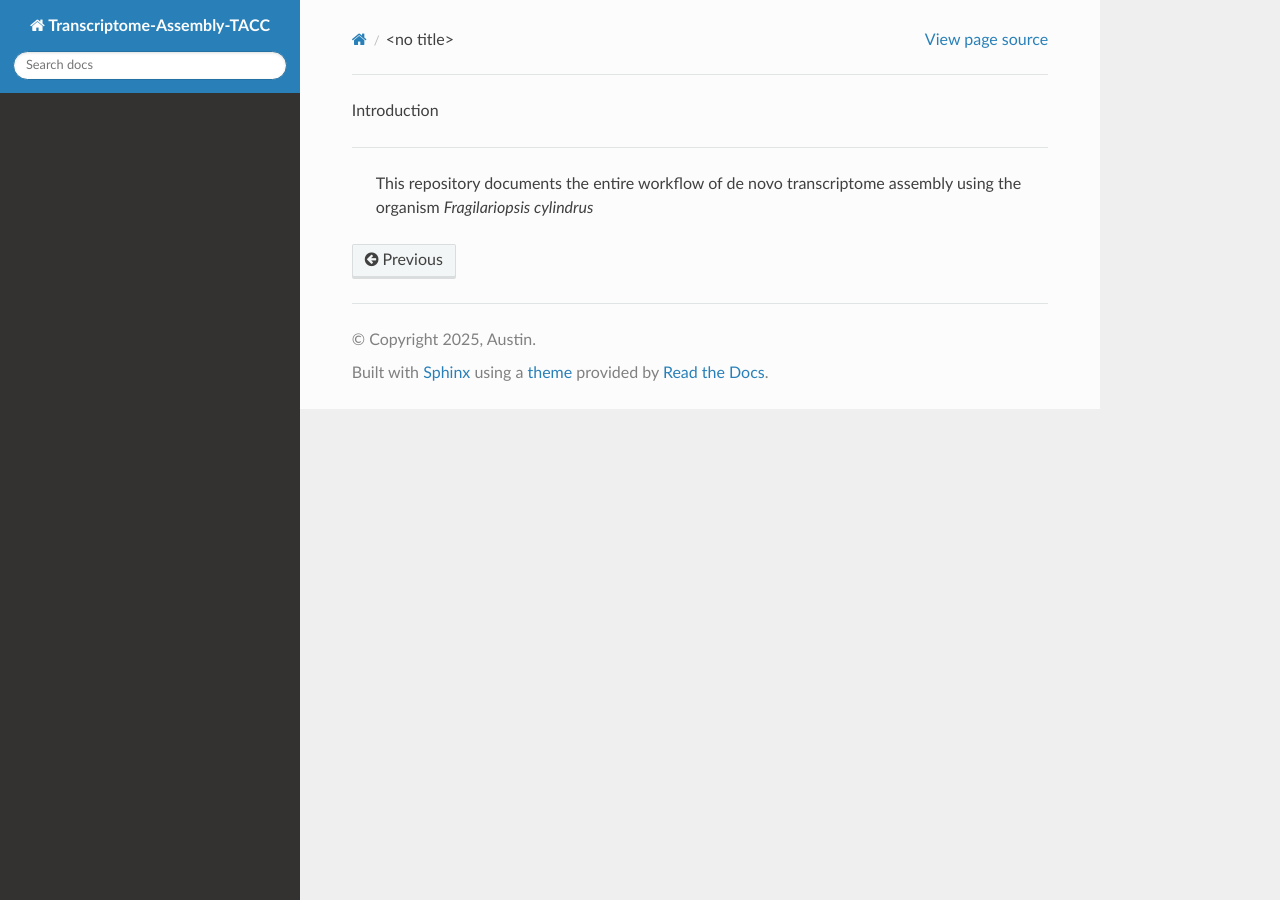
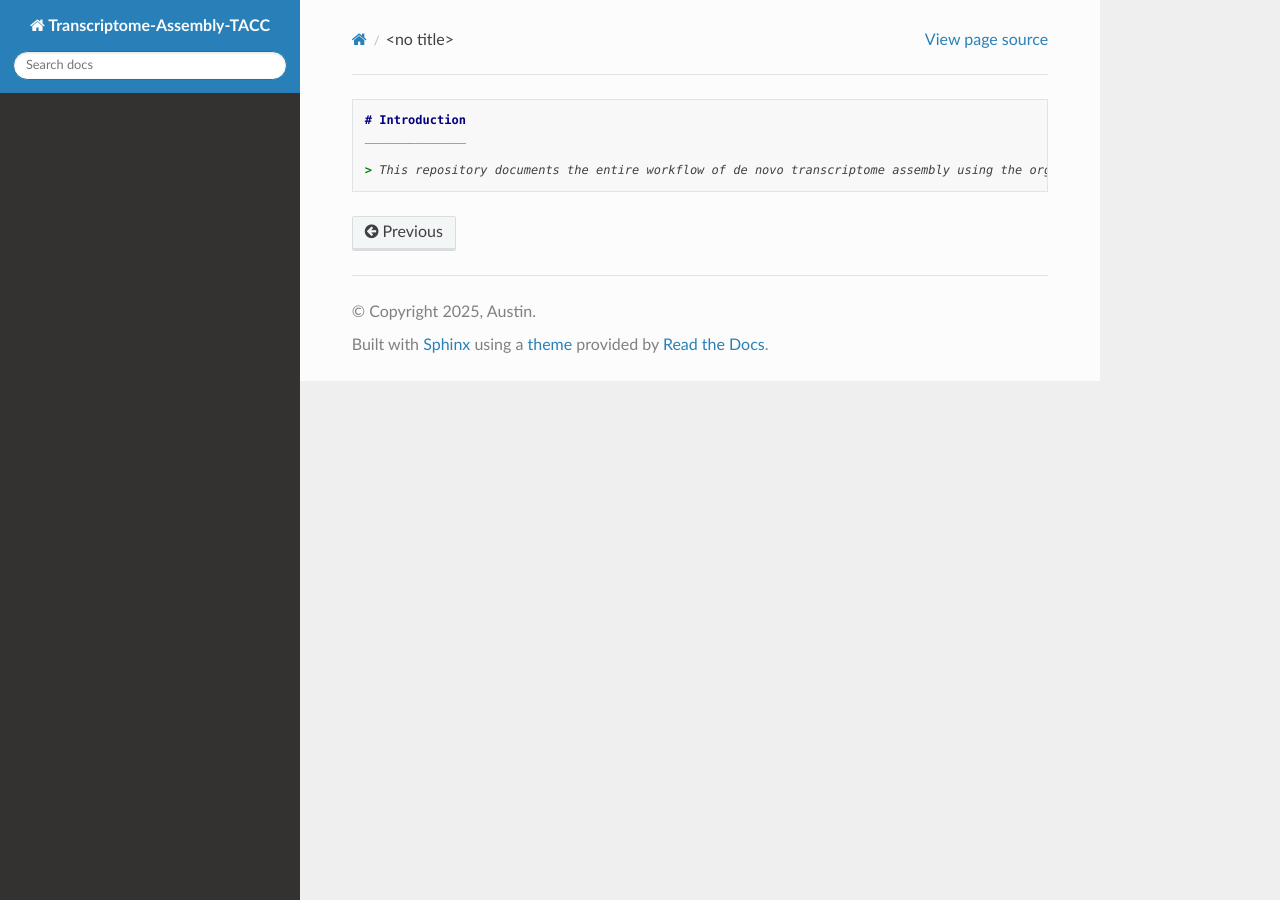
Before and after one commit to AriannaM-A/Transcriptome-Assembly-TACC, a Sphinx documentation site: the page built from docs/source/introduction.md, in a window 1280 px wide. Built offline with Sphinx 7.4.7 and the Read the Docs theme 3.1.0, drawn with Linux system fonts in a browser that asks for light colours.

````diff
--- a/docs/source/introduction.md
+++ b/docs/source/introduction.md
@@ -1,4 +1,6 @@
-Introduction
+
+```markdown
+# Introduction
 ______________
 
 > This repository documents the entire workflow of de novo transcriptome assembly using the organism *Fragilariopsis cylindrus*
````
